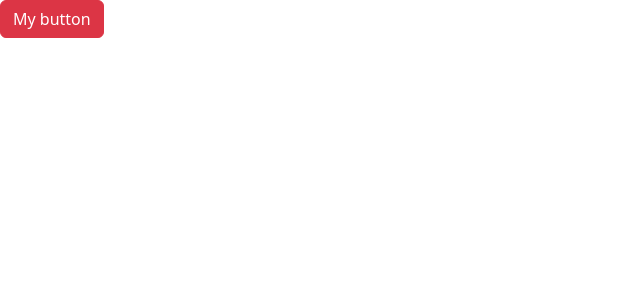
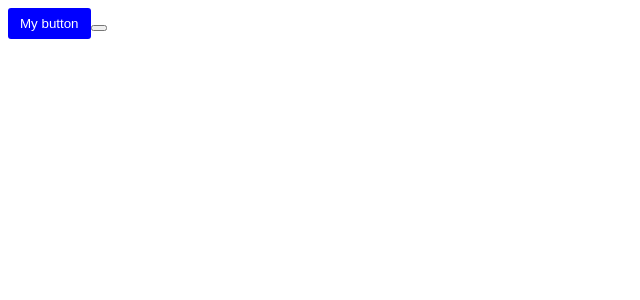
Before and after one commit to SagirGarba/codewithmoshreactapp, a React (Vite) app: page / in a window 1280 px wide. Shown: the top 300 px of the page, without its empty margins (0-640 px from the left). Built offline with nearby package versions, Linux system fonts and the light colour scheme.

Commit message:
the styles part of code with mosh course

```diff
--- a/package.json
+++ b/package.json
@@ -9,9 +9,12 @@
     "preview": "vite preview"
   },
   "dependencies": {
+    "@types/styled-components": "^5.1.26",
     "bootstrap": "^5.2.3",
     "react": "^18.2.0",
-    "react-dom": "^18.2.0"
+    "react-dom": "^18.2.0",
+    "react-icons": "^4.7.1",
+    "styled-components": "^6.0.7"
   },
   "devDependencies": {
     "@types/react": "^18.0.27",
--- a/src/App.css
+++ b/src/App.css
@@ -0,0 +1,3 @@
+.list-group{
+    background: red;
+}
--- a/src/App.tsx
+++ b/src/App.tsx
@@ -1,36 +1,55 @@
 // import ListGroup from "./components/ListGroup";
+import "./App.css";
+// import Calendar from "./components/Calendar";
 
 import Button from "./components/Button";
-import AlertExercise from "./components/AlertExercise";
-import { Children, useState } from "react";
+import Like from "./components/Like";
+
+// import AlertExercise from "./components/AlertExercise";
+// import { Children, useState } from "react";
 
 // import Alert from "./components/Alert";
 
 const App = () => {
-  // let items = ["San Francisco", "London", "Lagos", "Mumbai", "Kano"];
+  //   let items = ["San Francisco", "London", "Lagos", "Mumbai", "Kano"];
 
-  // const handleSelectItem = (item: string) => {
-  //   console.log(item);
-  // };
+  //   const handleSelectItem = (item: string) => {
+  //     console.log(item);
+  //   };
 
-  const [visibility, showVisibility] = useState(false);
+  //  const [visibility, showVisibility] = useState(false);
 
-  const handleClick = () => showVisibility(true);
+  // const handleClick = () => showVisibility(true);
 
-  const closeClick = () => showVisibility(false);
+  // const closeClick = () => showVisibility(false);
+
+  const onClick = () => {
+    console.log("Clicked");
+  };
   return (
     <>
-      {visibility && (
+      {/* {visibility && (
         <AlertExercise onClose={closeClick}>My button</AlertExercise>
-      )}
-      <Button children={"My button"} onClick={handleClick} color={"danger"} />
+      )} */}
+
+      <Button children={"My button"} color={"Primary"} />
+      <Like handleClick={onClick} />
 
       {/* <Alert>
     Hello <span>World</span>
+
+
+
     </Alert>
+     */}
 
-    <ListGroup items={items} heading="Cities" onSelectItem={handleSelectItem} />
-     */}
+      {/* <ListGroup
+        items={items}
+        heading="Cities"
+        onSelectItem={handleSelectItem}
+      />
+
+      <Calendar /> */}
     </>
   );
 };
--- /dev/null
+++ b/src/components/Button/Button.module.css
@@ -0,0 +1,11 @@
+.btn{
+padding: 8px 12px;
+border-radius: 3px;
+border: 0;
+color: white;
+}
+
+.btn-Primary{
+    background-color: blue;
+
+}
--- a/src/components/Button.tsx
+++ b/src/components/Button/Button.tsx
@@ -1,13 +1,14 @@
+import styles from "./Button.module.css";
+
 interface Props {
   children: string;
   color?: "Primary" | "Secondary" | "danger";
-  onClick: () => void;
 }
 
-const Button = ({ children, color, onClick }: Props) => {
+const Button = ({ children, color }: Props) => {
   return (
     <>
-      <button className={"btn btn-" + color} onClick={onClick}>
+      <button className={[styles.btn, styles["btn-" + color]].join(" ")}>
         {children}
       </button>
     </>
--- /dev/null
+++ b/src/components/Button/index.tsx
@@ -0,0 +1,3 @@
+import Button from "./Button";
+
+export default Button;
--- /dev/null
+++ b/src/components/Calendar.tsx
@@ -0,0 +1,6 @@
+import { BsFillCalendarDayFill } from "react-icons/bs";
+const Calendar = () => {
+  return <BsFillCalendarDayFill color="green" size="100px" />;
+};
+
+export default Calendar;
--- /dev/null
+++ b/src/components/Like.tsx
@@ -0,0 +1,21 @@
+import { useState } from "react";
+import { FcLikePlaceholder } from "react-icons/fc";
+
+interface Props {
+  handleClick: () => void;
+}
+const Like = ({ handleClick }: Props) => {
+  const [color, setColor] = useState(false);
+
+  return (
+    <>
+      {color ? (
+        <FcLikePlaceholder color="ff6b81" size="100" onClick={handleClick} />
+      ) : (
+        <button onClick={handleClick} />
+      )}
+    </>
+  );
+};
+
+export default Like;
--- /dev/null
+++ b/src/components/ListGroup/index.tsx
@@ -0,0 +1,3 @@
+import ListGroup from "./ListGroup";
+
+export default ListGroup;
```
Also changed, not shown: src/components/ListGroup/ListGroup.css (added, +8 -0 lines), src/components/ListGroup/ListGroup.tsx (renamed from src/components/ListGroup.tsx, +22 -10 lines), src/main.tsx (+6 -8 lines), 1 other file (tests, documents, lock files or other folders).
